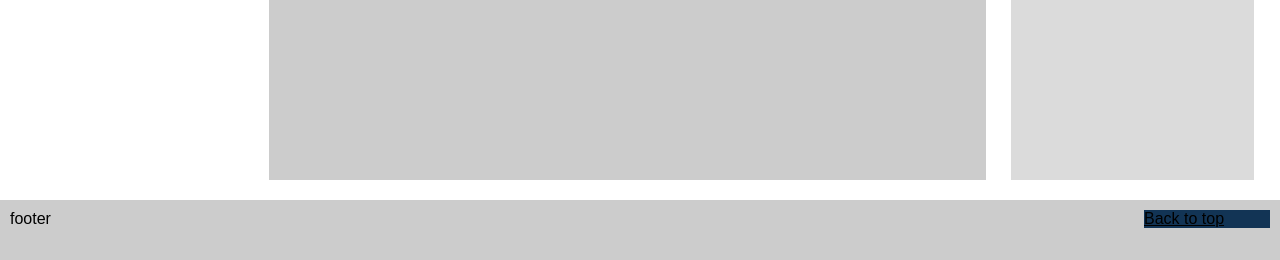
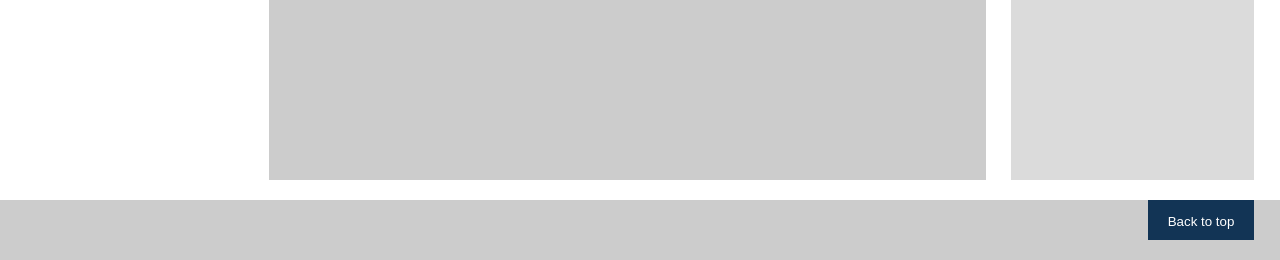
Before and after one commit to panosfoto/euromed2016-2017, a PHP site: page / in a window 1280 px wide. Shown: the part 1030-1290 px from the top of the page. Run offline with PHP 8.4, Linux system fonts and the light colour scheme.

Commit message:
button back to tope change

```diff
--- a/index.html
+++ b/index.html
@@ -70,8 +70,8 @@
                             <img class="logo" src="ad4.jpg"/>
                         </a>
                 </div>
-                <div id="footer">footer
-                    <backtotop><a href="#top">Back to top</a></backtotop>
+                <div id="footer">
+                    <a href="#top"><button>Back to top</button></a>
                 </div>
 
             </div>
--- a/styles.css
+++ b/styles.css
@@ -78,7 +78,7 @@ input[type=submit]:hover {
 
     #footer{
         background-color:#cccccc;
-        padding:10px;
+        padding:0;
         height:40px;
         clear:both;
         border-top:20px solid #ffffff;
@@ -121,18 +121,18 @@ input[type=submit]:hover {
     height: auto;
 }
 
-#footer backtotop{
+#footer button{
+    background-color: #123455;
     float:right;
-    background-color: #123455;
     color: white;
-    margin-left: 2%;
     border: none;
+    width: auto;
+    height:40px;
+    margin-right:2%;
     cursor: pointer;
-    width: 10%;
-    height :100%
     display:block;
     text-decoration:none;
-
+    margin-top:0;
 }
 
 ul {
```
